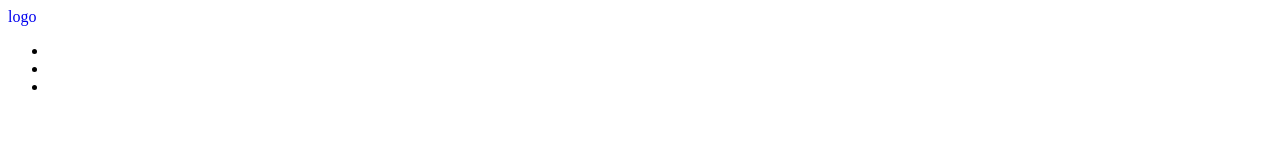
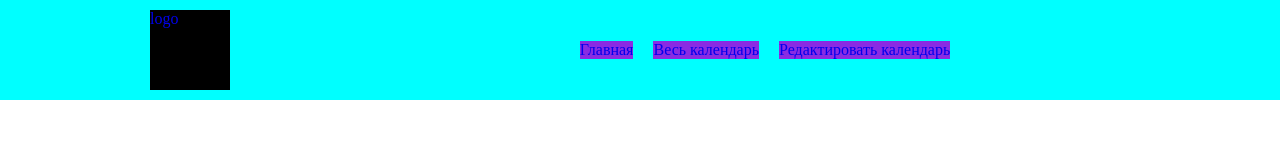
Before and after one commit to StrehaAleksandr/Weather, a plain HTML site: page index.html in a window 1280 px wide. Drawn offline with Linux system fonts and the light colour scheme.

Commit message:
add main navigation

```diff
--- a/index.html
+++ b/index.html
@@ -2,17 +2,23 @@
 <!DOCTYPE html>
 <html lang="ru">
     <head>
-        <title></title>
+        <title class="main-title visually-hidden">Weather Calendar</title>
         <link rel="stylesheet" href="style.css">
     </head>
     <body>
-        <header>
-            <nav>
-                <a href="#">logo</a>
-                <ul>
-                    <li></li>
-                    <li></li>
-                    <li></li>
+        <header class="main-header">
+            <nav class="main-header__navigation main-navigation">
+                <a class="main-navigation__logo" href="#">logo</a>
+                <ul class="main-navigation__list">
+                    <li class="main-navigation__item">
+                        <a href="#">Главная</a>
+                    </li>
+                    <li class="main-navigation__item">
+                        <a href="list.html">Весь календарь</a>
+                    </li>
+                    <li class="main-navigation__item">
+                        <a href="#">Редактировать календарь</a>
+                    </li>
                 </ul>
             </nav>
         </header>
--- a/style.css
+++ b/style.css
@@ -1,3 +1,8 @@
+body {
+    margin: 0;
+    padding: 0;
+}
+
 .visually-hidden {
 position: absolute;
 
@@ -24,31 +29,36 @@ a {
     text-decoration: none;
 }
 
-.container {
-    display: flex;
-}
+/* header */
 
 .main-navigation {
-    background-color: #000000;
-    min-height: 60px;
+    display: flex;
+    align-items: center;
+    background-color: aqua;
+    min-height: 100px;
 }
 
 .main-navigation__logo {
-    color: #ffffff;
-    margin-top: 20px;
+    background-color: black;
+    width: 80px;
+    height: 80px;
+    margin-left: 150px;
 }
 
-.main-navigation__navigation {
+.main-navigation__list {
     list-style: none;
+    display: flex;
     margin: 0 auto;
-    margin-top: 20px;
 }
 
-.main-navigation__navigation a {
-    color: #ffffff;
+.main-navigation__item {
+    margin-right: 20px;
+    background-color: blueviolet;
 }
 
-.weather__table {
+/* main */
+
+/* .weather__table {
 width: 100%;
 display: table;
 border-collapse: collapse;
@@ -65,4 +75,4 @@ display: table-cell;
 text-align: left;
 vertical-align: middle;
 border-radius: 2px;
-}
+} */
```
Also changed, not shown: list.html (+14 -8 lines).
